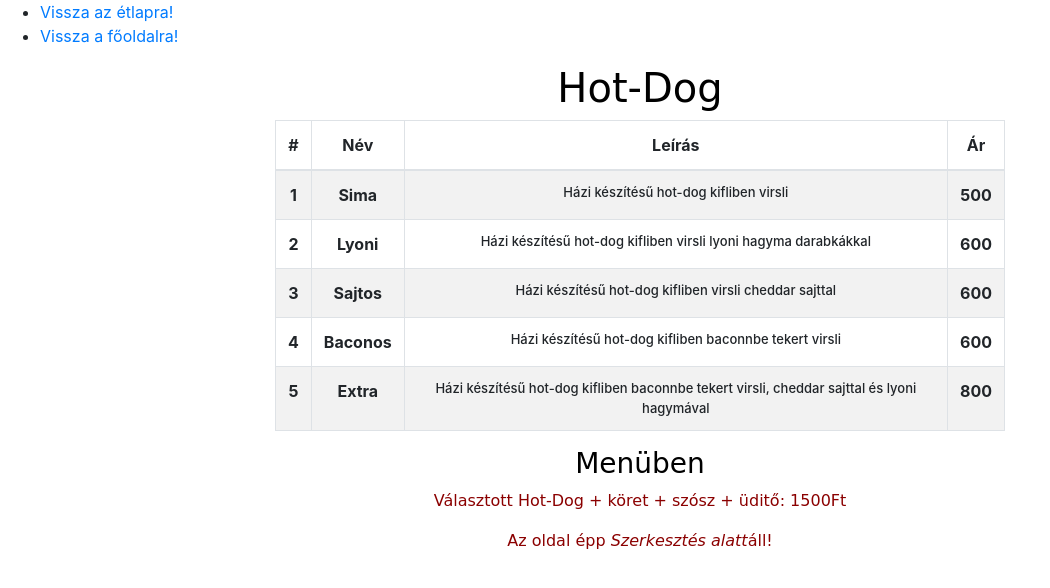
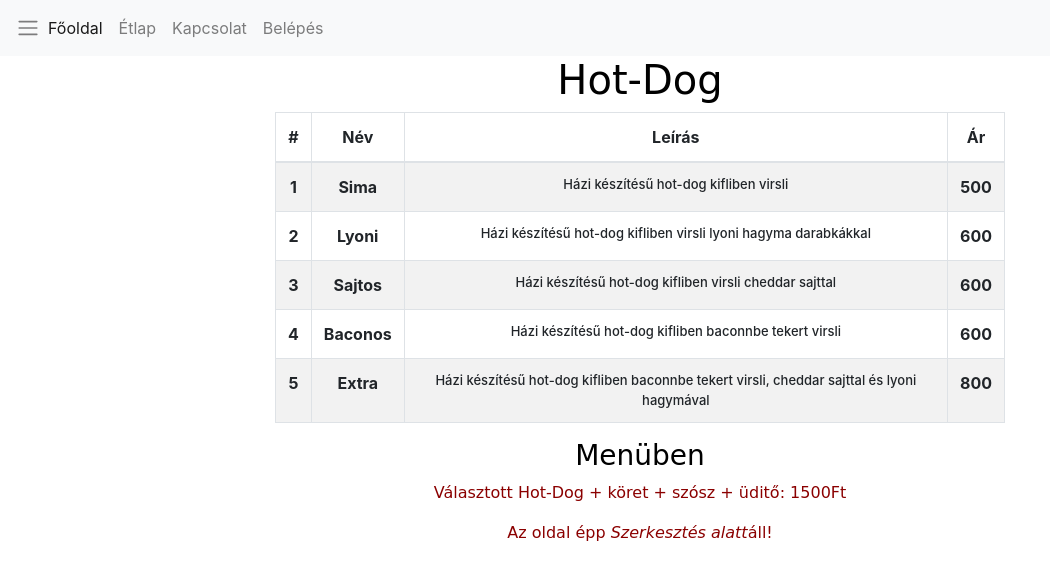
Before and after one commit to Szandra91/szandra.github.io, a plain HTML site: page hot-dog.html in a window 1280 px wide. Shown: the whole page, without its empty margins (0-1050 px from the left). Drawn offline with nearby package versions, Linux system fonts and the light colour scheme; a web font is replaced by a local one.

Commit message:
new hot-dog

```diff
--- a/hot-dog.html
+++ b/hot-dog.html
@@ -14,14 +14,19 @@
 </head>
 
 <body>
-    <ul>
-        <li>
-            <a href="étlap.html">Vissza az étlapra!</a>
-        </li>
-        <li>
-            <a href="index.html">Vissza a főoldalra!</a>
-        </li>
-    </ul>
+    <nav class="navbar navbar-expand-lg navbar-light bg-light">
+        <button class="navbar-toggler" type="button" data-toggle="collapse" data-target="#navbarNavAltMarkup" aria-controls="navbarNavAltMarkup" aria-expanded="false" aria-label="Toggle navigation"></button>
+          <span class="navbar-toggler-icon"></span>
+        </button>
+        <div class="collapse navbar-collapse" id="navbarNavAltMarkup">
+          <div class="navbar-nav">
+            <a class="nav-item nav-link active" href="index.html">Főoldal <span class="sr-only">(current)</span></a>
+            <a class="nav-item nav-link" href="étlap.html">Étlap</a>
+            <a class="nav-item nav-link" href="kapcsolat.html">Kapcsolat</a>
+            <a class="nav-item nav-link" href="bejelentkezés.html">Belépés</a>
+          </div>
+        </div>
+      </nav>
 
     <h1>Hot-Dog</h1>
 
```
